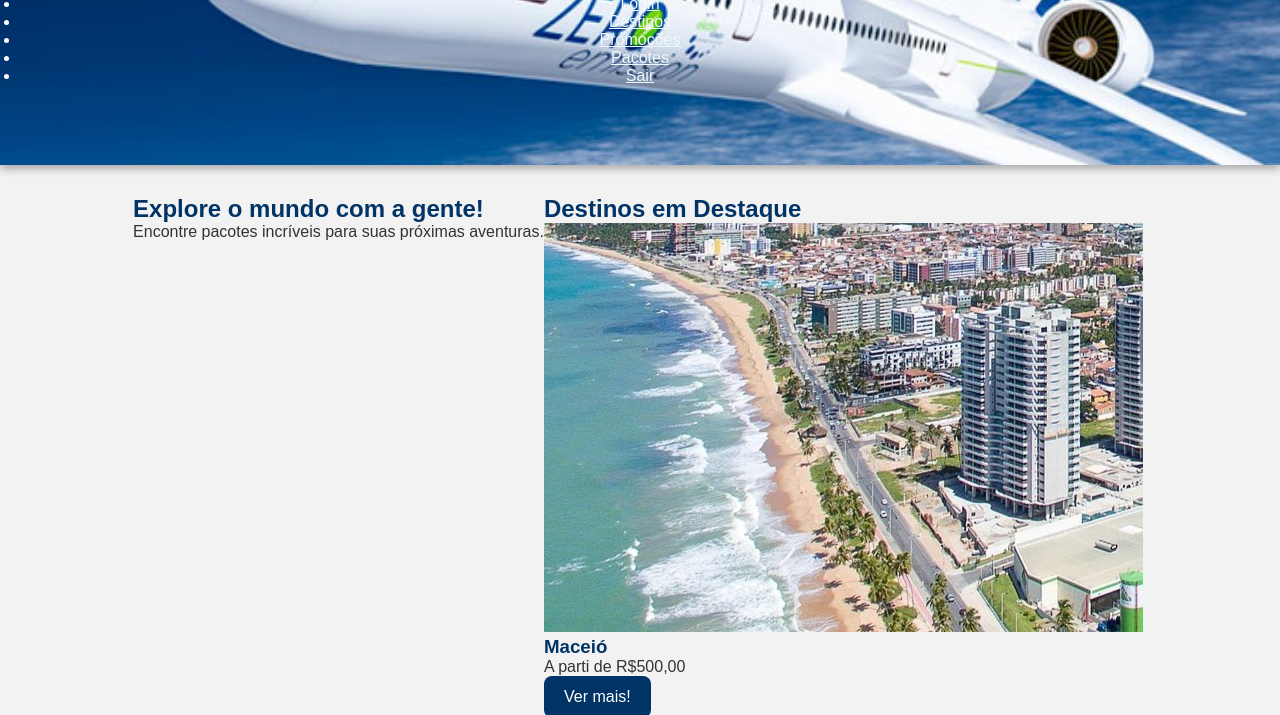
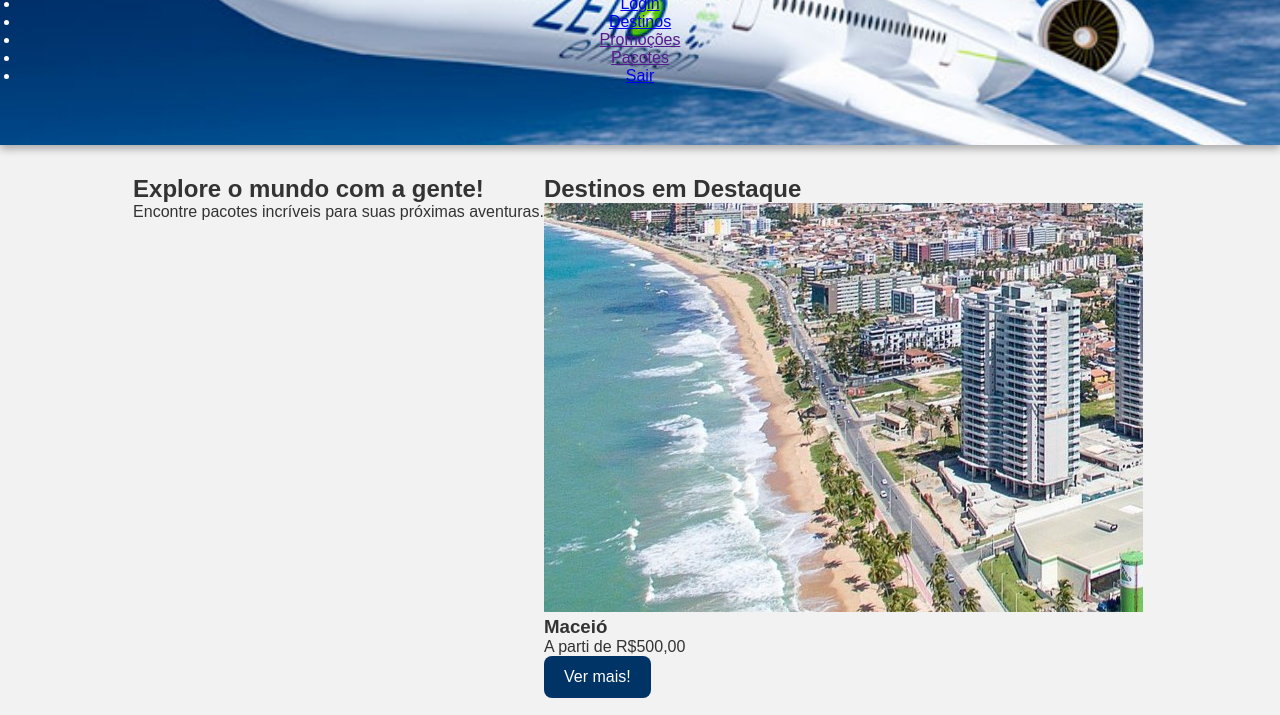
Before and after one commit to joaodelicia0/Projeto.html, a plain HTML site: page index2.html in a window 1280 px wide. Shown: the part 120-835 px from the top of the page. Drawn offline with Linux system fonts and the light colour scheme.

Commit message:
Update style2.css

```diff
--- a/style2.css
+++ b/style2.css
@@ -1,4 +1,3 @@
-
 * {
   margin: 0;
   padding: 0;
@@ -54,11 +53,11 @@ fieldset {
   max-width: 500px;
 }
 
-section {
+div {
   margin-bottom: 20px;
 }
 
-h2, h3 {
+label {
   color: #003366;
 }
 
@@ -92,6 +91,3 @@ footer {
   padding: 20px;
   color: #777;
 }
-a{
-    color: aliceblue;
-}
```
Lines whose indentation alone changed are shown as unchanged.
